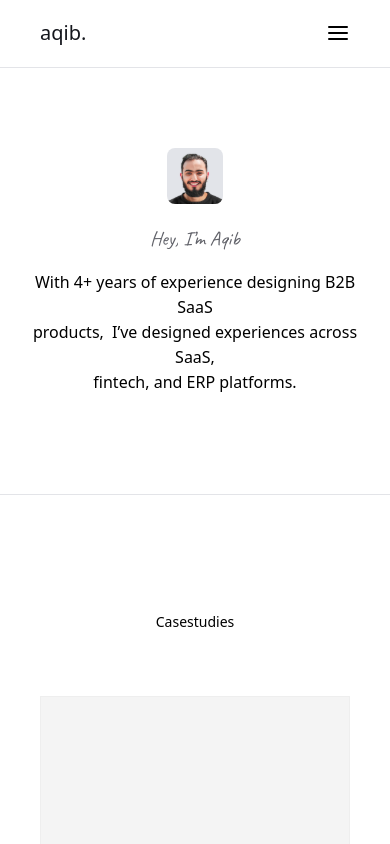
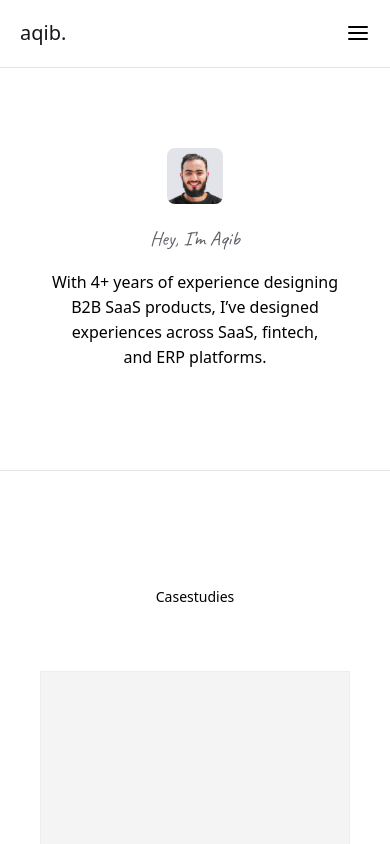
Before and after one commit to devmjkhan-creator/Portfolio, a Next.js app in the folder portfolio/: page / in a window 390 px wide. Shown: the top 844 px of the page. Built offline with nearby package versions, Linux system fonts and the light colour scheme.

Commit message:
improvements done

```diff
--- a/portfolio/app/components/footer.tsx
+++ b/portfolio/app/components/footer.tsx
@@ -12,7 +12,7 @@ const Footer = () => {
     <>
          {/* block5 */}
     <div className='w-full  flex items-center justify-center border-b border-b-(--color-border) '>
-      <div className='w-full sm:max-w-[39.875em]  h-full sm:border-r border-r-(--color-border)  sm:gap-[40.92px] gap-16 flex flex-col items-center justify-center  sm:border-l border-l-(--color-border) sm:pt-[22vh] pt-[13.70vh] pb-[4vh]'>
+      <div className='w-full sm:max-w-[39.875em]  h-full sm:border-r border-r-(--color-border)  sm:gap-[40.92px] gap-16 flex flex-col items-center justify-center  sm:border-l border-l-(--color-border) sm:pt-[22vh] pt-[13.70vh] pb-[4vh] sm:px-0 px-5'>
         {/* button */}
         <button className='rounded-4xl  sm:py-10 sm:px-10  py-6 px-10   border-(--color-border) border'><h2 className='font-medium sm:text-[48px] text-[24px] '>Work with me?</h2></button>
 
--- a/portfolio/app/components/navbar.tsx
+++ b/portfolio/app/components/navbar.tsx
@@ -3,7 +3,7 @@ import React from 'react'
 const Navbar = () => {
   return (
     <div className='w-full sm:h-[8.60vh] h-[8vh] bg-[(--color-bg)] absolute  top-0  border-b-[#E3E4E8]   border-b flex items-center justify-center z-50'>
-        <div className=' relative mx-auto w-full sm:max-w-[39.875em] border-r-[#E3E4E8] border-l-[#E3E4E8]  sm:border-r sm:border-l h-full items-center justify-between flex flex-row px-10'>
+        <div className=' relative mx-auto w-full sm:max-w-[39.875em] border-r-[#E3E4E8] border-l-[#E3E4E8]  sm:border-r sm:border-l h-full items-center justify-between flex flex-row px-5 sm:px-10'>
 
                <div>
                 <h1 className=' font-medium text-[20px] text-[#14161c] tracking-[-4.6%] leading-[110%]'>aqib.</h1>
--- a/portfolio/app/page.tsx
+++ b/portfolio/app/page.tsx
@@ -23,15 +23,23 @@ const page = () => {
 
 
     {/* block1 */}
-    <div className='w-full relative flex items-center justify-center border-b border-b-(--color-border) '>
+    <div className='w-full relative flex items-center justify-center border-b border-b-(--color-border)'>
 
-      <div className='w-full max-w-[39.875em] mx-auto relative sm:pb-8 pb-25 sm:border-r border-r-(--color-border) px-4 sm:px-[2.3em]  sm:border-l border-l-(--color-border)'>
+      <div className='w-full max-w-[39.875em] mx-auto relative sm:pb-8 pb-25 sm:border-r border-r-(--color-border) px-5 sm:px-[2.3em]  sm:border-l border-l-(--color-border)'>
          {/* home heading */}
         <div className='  sm:mt-[19.50vh]  flex flex-col items-center justify-center gap-5 mt-20'>
          <div><img src='/pictures/profileimg.svg' alt="Profile" className=" object-cover bg-center" /></div>
-         <div className='flex items-center justify-center flex-col gap-4'>
+         <div className='flex items-center justify-center flex-col gap-4  sm:px-19 px-0'>
           <h1 className="font-caveat text-[#62636a] text-[20px] font-normal tracking-[-0.14%]">Hey, I’m Aqib</h1>
-          <p className='text-[16px] tracking-[-0.14%] leading-[155%] text-center'>With 4+ years of experience designing B2B SaaS <br /> products,<span className='ml-1'> I’ve designed experiences across SaaS, </span><br /> <span>fintech, and ERP platforms.</span></p>
+          <p className='text-[16px] tracking-[-0.14%] leading-[155%] text-center '>
+              <span className='block sm:hidden'>
+                With 4+ years of experience designing <br />
+               B2B SaaS products, I’ve designed <br />
+                 experiences across SaaS, fintech, <br />
+                and ERP platforms.
+                </span>
+            <span className='hidden sm:inline'>With 4+ years of experience designing B2B SaaS products, I’ve designed experiences across SaaS, fintech, and ERP platforms.</span>
+            </p>
          </div>
         </div>
         {/* home bottom para */}
@@ -85,7 +93,7 @@ const page = () => {
 
     {/* block3 */}
     <div className='w-full   flex items-center justify-center border-b border-b-(--color-border)'>
-      <div className='w-full sm:w-[39.875em]   sm:border-r gap-16.25 border-r-(--color-border)  sm:border-l border-l-(--color-border) sm:px-18 px-4 sm:py-25 py-[13.80vh] flex items-center justify-center flex-col'>
+      <div className='w-full sm:w-[39.875em]   sm:border-r gap-16.25 border-r-(--color-border) sm:border-l border-l-(--color-border) sm:px-18 px-10 sm:py-25 py-[13.80vh] flex items-center justify-center flex-col'>
         <h1 className='text-[14px]'>What I Do</h1>
         <div className='text-[14px] text-[#46484E] flex flex-col gap-7'>
         <p className='tracking-[-0.14%] leading-[185%] text-center'>  I design digital products that are simple, clear, and user-focused.</p>
@@ -99,7 +107,7 @@ const page = () => {
 
     {/* block4 */}
     <div className='w-full   flex items-center justify-center border-b border-b-(--color-border)'>
-      <div className='w-full  sm:w-[39.875em]  sm:py-[12.30vh] py-[13.80vh]  gap-[7.80vh] sm:border-r border-r-(--color-border) flex-col  sm:border-l border-l-(--color-border) flex items-center '>
+      <div className='w-full  sm:w-[39.875em]  sm:py-[12.30vh] py-[13.80vh]  gap-[7.80vh] sm:border-r border-r-(--color-border) flex-col  sm:border-l border-l-(--color-border) flex items-center sm:px-0 px-5'>
         <h1 className='text-[14px] tracking-[-0.14%] leading-5 text-(--color-primary-text)'>Work Experience</h1>
 
         {/* InnerblockS */}
```
